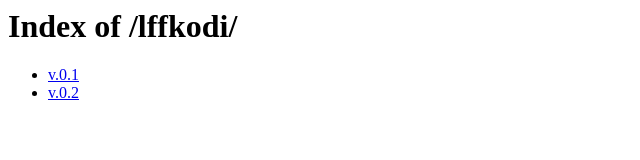
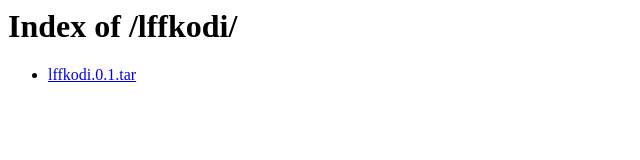
Before and after one commit to iradenumenor/lffkodi, a plain HTML site: page index.html in a window 1280 px wide. Shown: the whole page, without its empty margins (0-640 px from the left). Drawn offline with Linux system fonts and the light colour scheme.

Commit message:
lffkodi.0.1

```diff
--- a/index.html
+++ b/index.html
@@ -7,10 +7,7 @@
     <h1>Index of /lffkodi/</h1>
     <ul>
       <li>
-        <a href="20210513094231.tar">v.0.1</a>
-      </li>
-      <li>
-        <a href="20210513094231.zip">v.0.2</a>
+        <a href="lffkodi.0.1.tar">lffkodi.0.1.tar</a>
       </li>
     </ul>
   </body>
```
Also changed, not shown: 3 other files.
